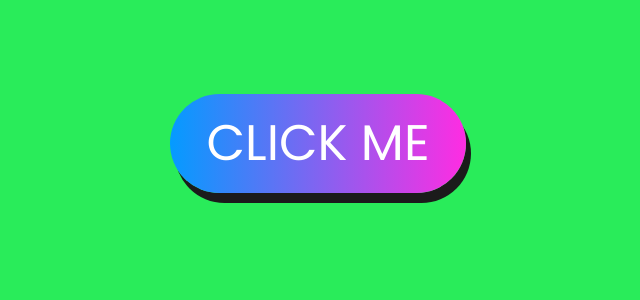
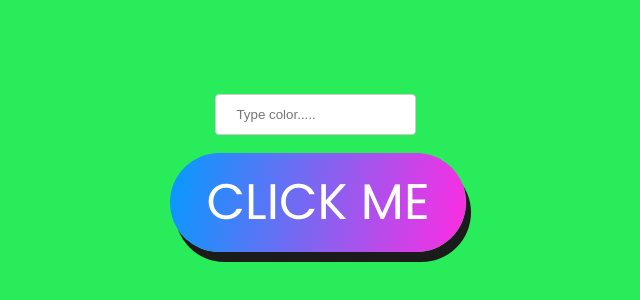
Before and after one commit to Bauddhik-Geeks/BG-Color-Switch, a plain HTML site: page index.html in a window 1280 px wide. Shown: the part 206-506 px from the top of the page, without its empty margins (322-962 px from the left). Drawn offline with Linux system fonts and the light colour scheme.

Commit message:
Give user access to select the color that they want to change in background

```diff
--- a/app.js
+++ b/app.js
@@ -1,11 +1,12 @@
-
+/*
 let color = ["#40E0D0","#FF7F50","#6495ED","#FFBF00","#DE3163","#FFA600","#B200FF","#FF005D","#5694EE","#72E824"];
 let i = 0;
-document.querySelector("a").addEventListener("click", () => {
+document.querySelector("p").addEventListener("click", () => {
     i = i < color.length ? ++i : 0;
     document.querySelector("body").style.background = color[i];
 });
 
+*/
 const button = document.querySelector('a');
 button.addEventListener('click', function(e){
 
@@ -21,3 +22,9 @@ button.addEventListener('click', function(e){
          ripples.remove()
         },1000);
      })
+
+function userInputColor(){
+    let color = document.getElementById("input").value;
+    document.body.style.backgroundColor = color;
+    document.getElementById("input").value = ''
+}
--- a/css/style.css
+++ b/css/style.css
@@ -10,8 +10,13 @@ body {
   align-items: center;
   flex-direction: column;
 }
+.main{
+  margin-top: 300px;
+}
+.box{
+  margin-left: 45px;
+}
 a {
-  margin-top: 300px;
   font-family: "poppins";
   position: relative;
   display: inline-block;
@@ -22,11 +27,11 @@ a {
   text-transform: uppercase;
   font-size: 50px;
   border-radius: 50px;
-  background: linear-gradient(90deg, #049bff, #ff2ce2);
+  background: linear-gradient(100deg, #049bff, #ff2ce2);
   box-shadow: 5px 10px #1b1b1b;
+  cursor:pointer;
 }
-
-span {
+span{
   position: absolute;
   background: #fff;
   transform: translate(-50%, -50%);
@@ -34,7 +39,13 @@ span {
   border-radius: 50%;
   animation: animate 1s linear infinite;
 }
-
+input[type=text]{
+  width: 80%;
+  padding: 12px 20px;
+  border: 1px solid #ccc;
+  border-radius: 4px;
+  box-sizing: border-box;
+}
 @keyframes animate {
   0% {
     width: 0px;
--- a/index.html
+++ b/index.html
@@ -9,7 +9,12 @@
 </head>
 <body>
 
-    <a href="#">Click Me</a>
+    <div class="main">
+        <div class="box">
+           <input type="text" id="input" placeholder="Type color....."><br /><br />
+        </div>
+     <a href="#" id="button" type="submit" onclick="userInputColor()" autocomplete='off'>Click Me</a>
+    </div>
 
     <script src="./app.js"></script>
 </body>
```
